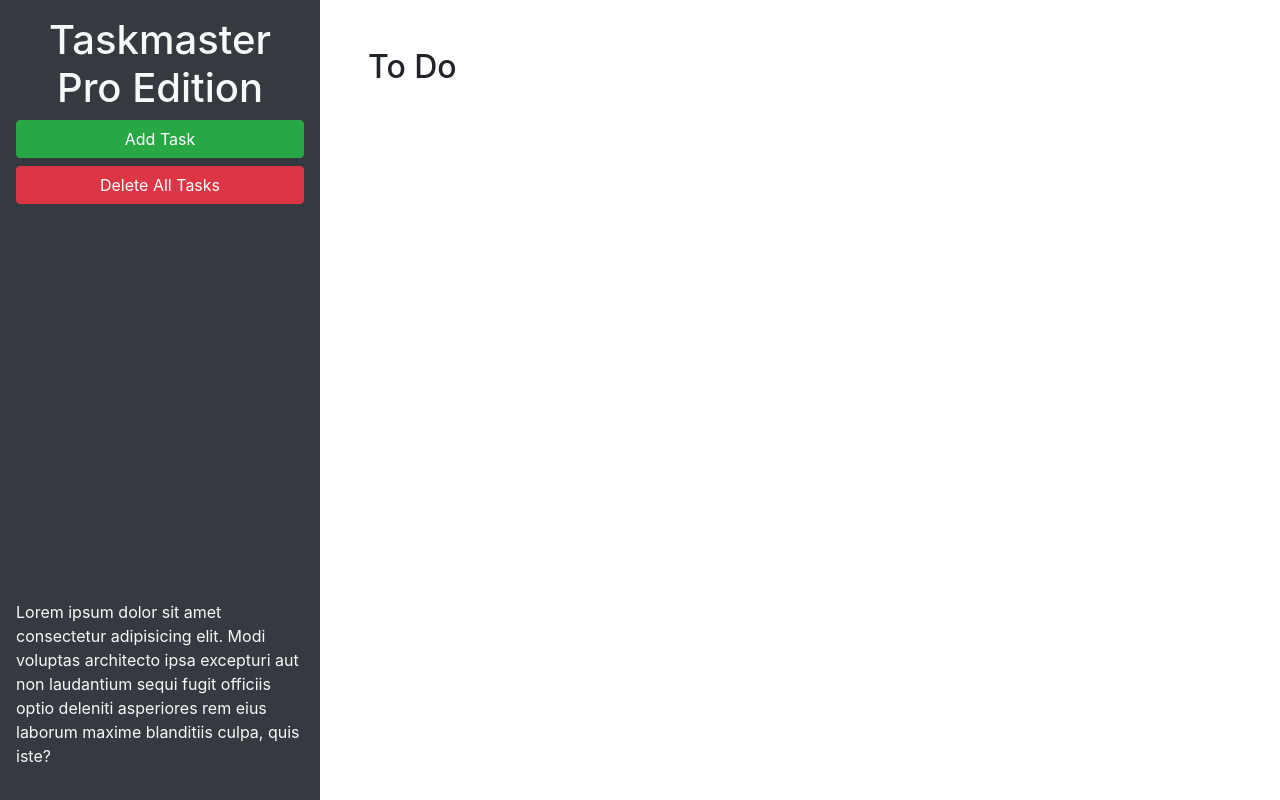
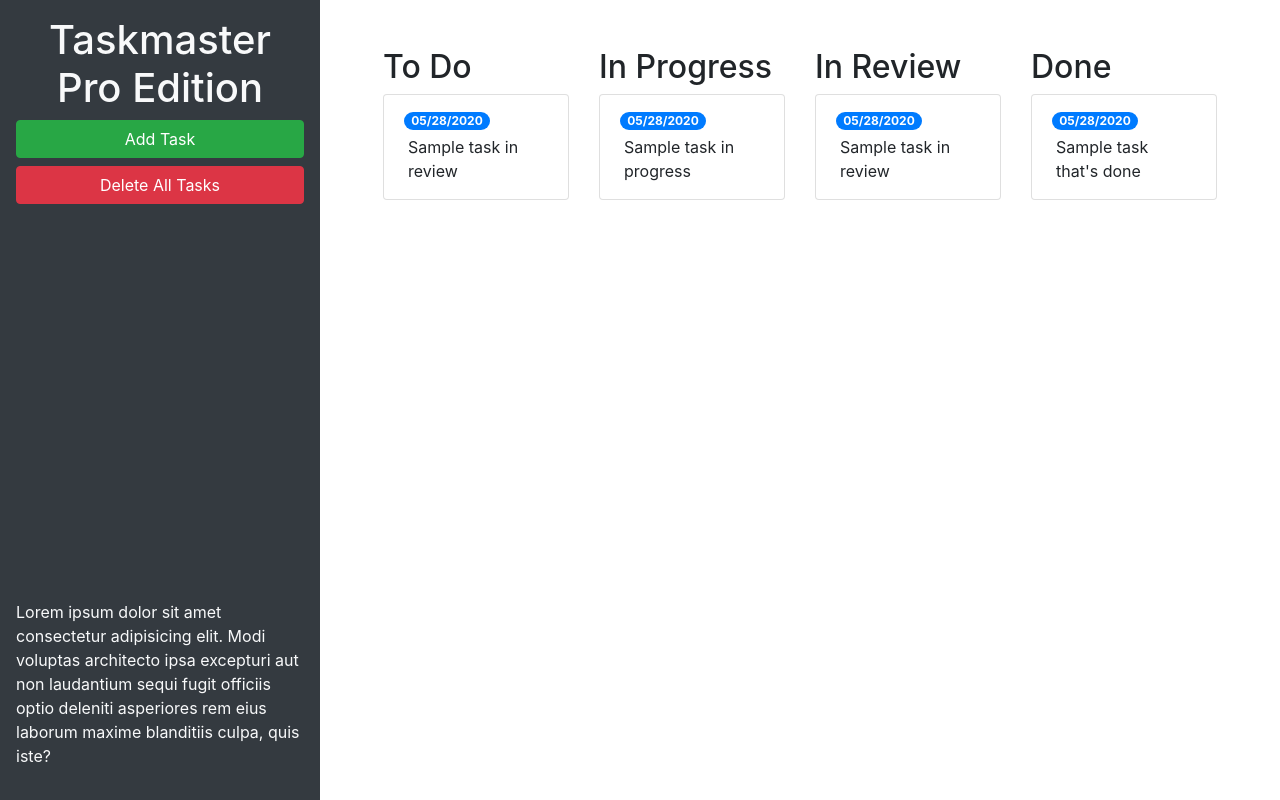
Before and after one commit to laszlo-ratesic/taskmaster-pro, a plain HTML site: page index.html in a window 1280 px wide. Drawn offline with nearby package versions, Linux system fonts and the light colour scheme.

Commit message:
add column styling

```diff
--- a/index.html
+++ b/index.html
@@ -24,9 +24,51 @@
       </p>
     </header>
     <main class="col-12 col-lg-9">
-      <div class="m-5">
-        <h2>To Do</h2>
-        <ul id="list-toDo" class="list-group"> </ul>
+      <div class="m-5 row justify-content-around">
+        <!-- toDo start -->
+        <div class="col-12 col-md-6 col-xl-3 mb-3">
+          <h2>To Do</h2>
+          <ul id="list-toDo" class="list-group">
+            <li class="list-group-item">
+              <span class="badge badge-primary badge-pill">05/28/2020</span>
+              <p class="m-1">Sample task in review</p>
+            </li>
+          </ul>
+        </div>
+        <!-- toDo end -->
+        <!-- in progress start -->
+        <div class="col-12 col-md-6 col-xl-3 mb-3">
+          <h2>In Progress</h2>
+          <ul id="list-inProgress" class="list-group">
+            <li class="list-group-item">
+              <span class="badge badge-primary badge-pill">05/28/2020</span>
+              <p class="m-1">Sample task in progress</p>
+            </li>
+          </ul>
+        </div>
+        <!-- in progress end -->
+        <!-- in review start -->
+        <div class="col-12 col-md-6 col-xl-3 mb-3">
+          <h2>In Review</h2>
+          <ul id="list-inReview" class="list-group">
+            <li class="list-group-item">
+              <span class="badge badge-primary badge-pill">05/28/2020</span>
+              <p class="m-1">Sample task in review</p>
+            </li>
+          </ul>
+        </div>
+        <!-- in review end  -->
+        <!-- done start  -->
+        <div class="col-12 col-md-6 col-xl-3 mb-3">
+          <h2>Done</h2>
+          <ul id="list-done" class="list-group">
+            <li class="list-group-item">
+              <span class="badge badge-primary badge-pill">05/28/2020</span>
+              <p class="m-1">Sample task that's done</p>
+            </li>
+          </ul>
+        </div>
+        <!-- done end  -->
       </div>
     </main>
   </div>
```
